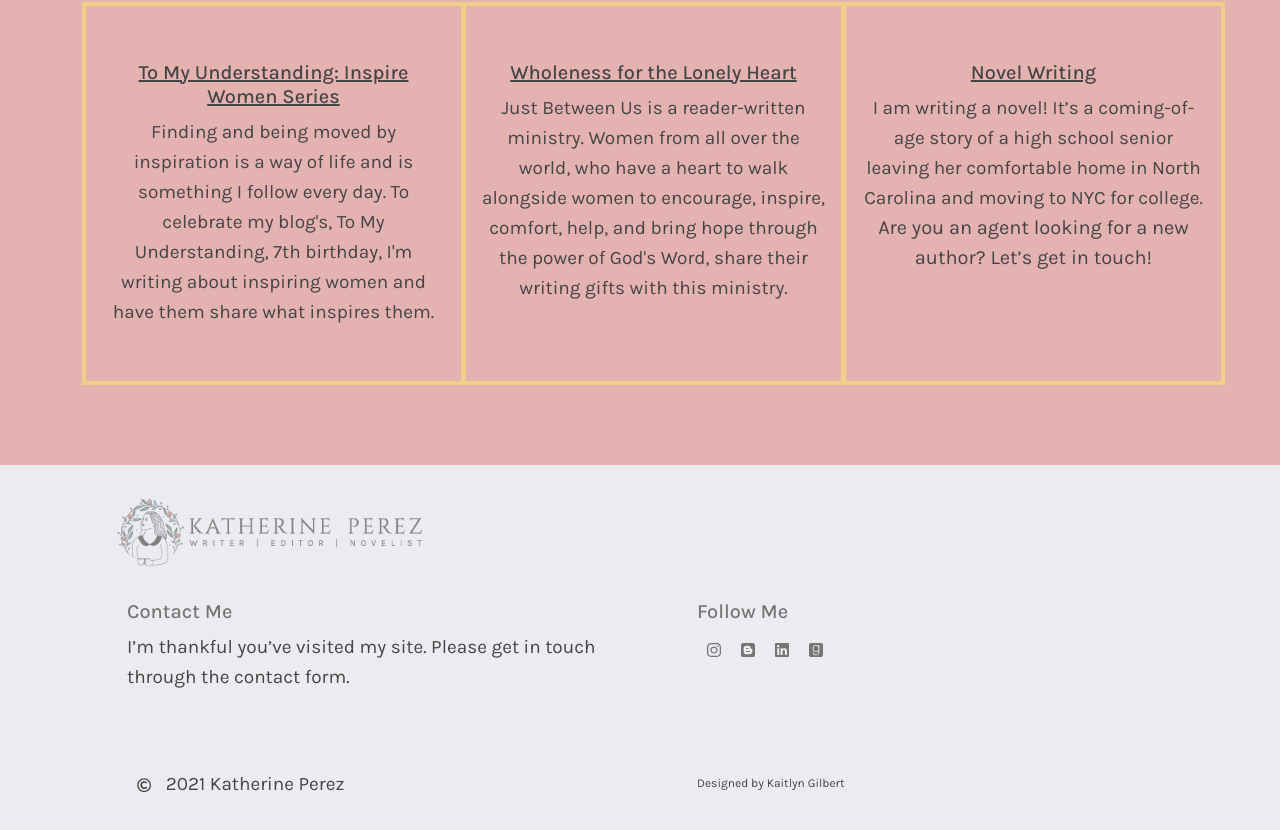
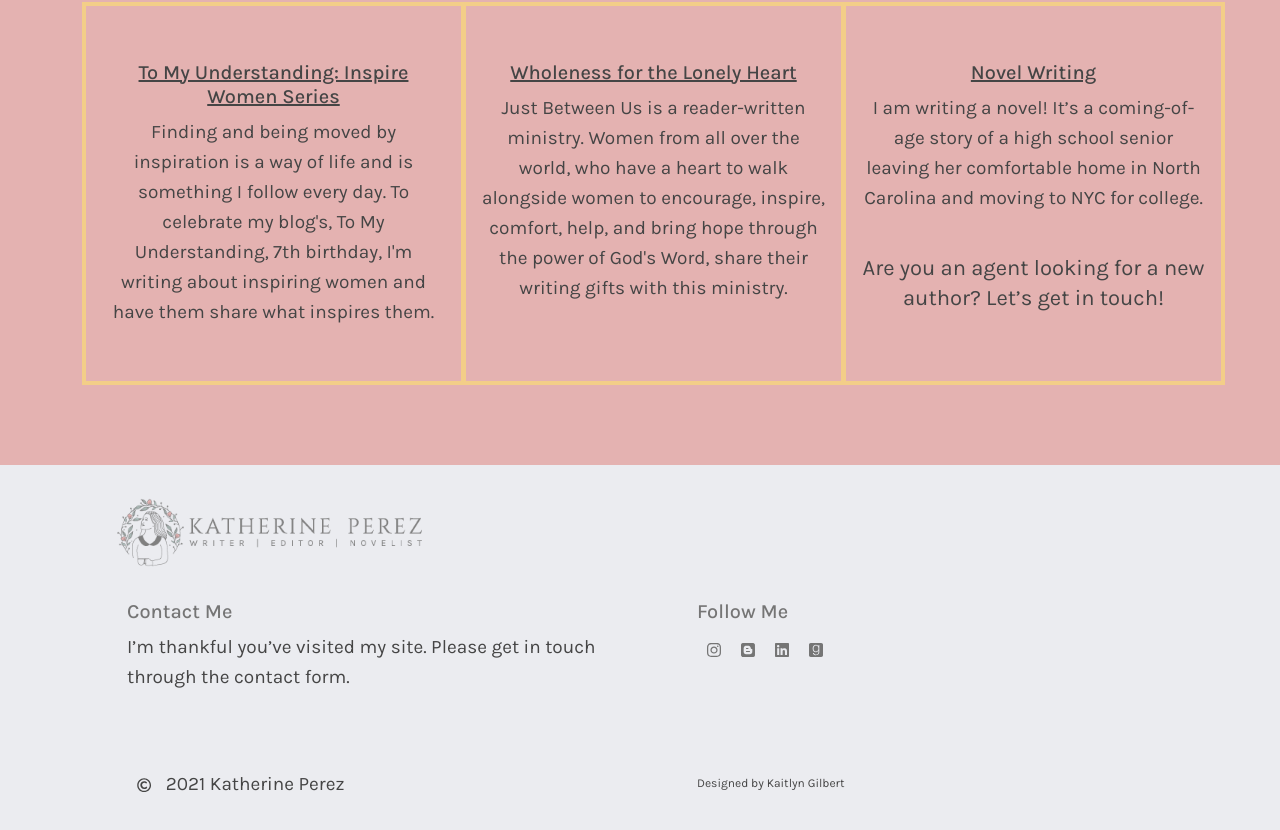
Before and after one commit to Kaitlyn-Lynette/Kathys-Portfolio, a React (Create React App) app: page /portfolio in a window 1280 px wide. Shown: the part 2943-3773 px from the top of the page. Built offline with nearby package versions, Linux system fonts and the light colour scheme.

Commit message:
Selected writing work

```diff
--- a/src/pages/SelectWriting.js
+++ b/src/pages/SelectWriting.js
@@ -82,7 +82,7 @@ const SelectWriting = () => {
                   I am writing a novel! It’s a coming-of-age story of a high
                   school senior leaving her comfortable home in North Carolina
                   and moving to NYC for college.
-                  <p style={{fontSize: "20px", paddingTop: "40pxpx"}}> Are you an agent looking for a
+                  <p style={{fontSize: "22px", paddingTop: "40px"}}> Are you an agent looking for a
                   new author? Let’s get in touch!</p>
                 </Card.Text>
               </Card.Body>
```
